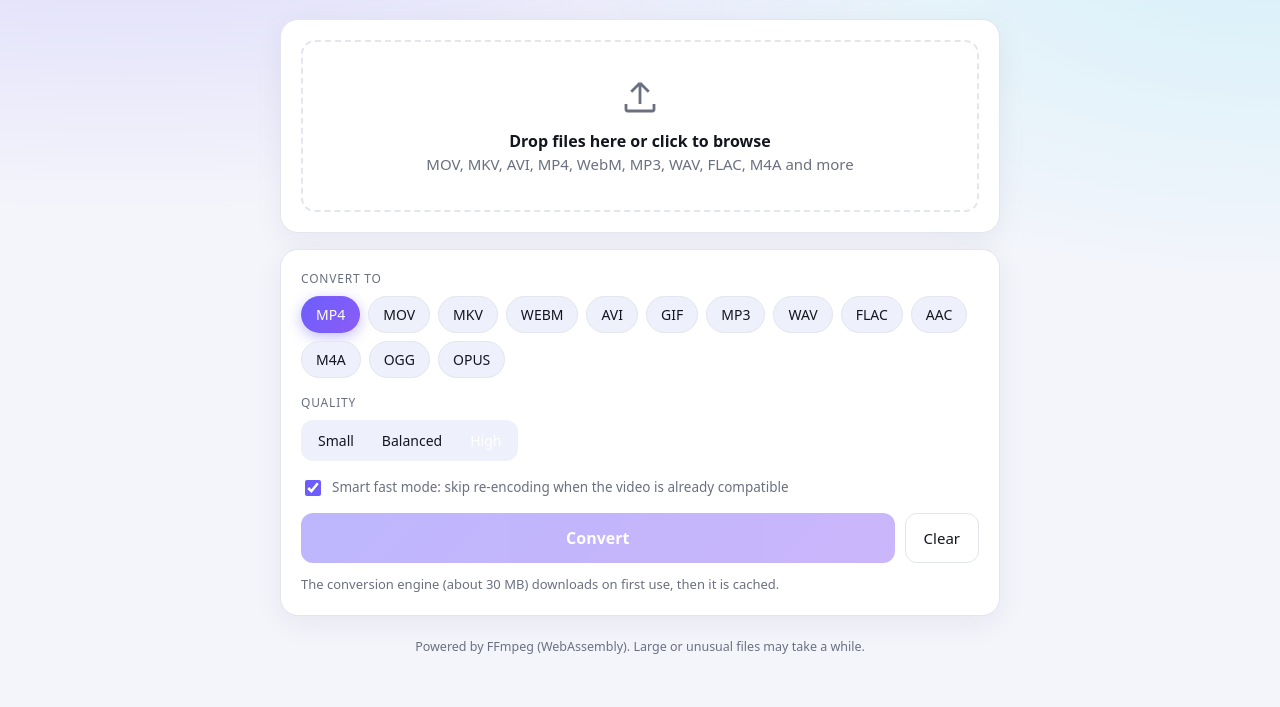
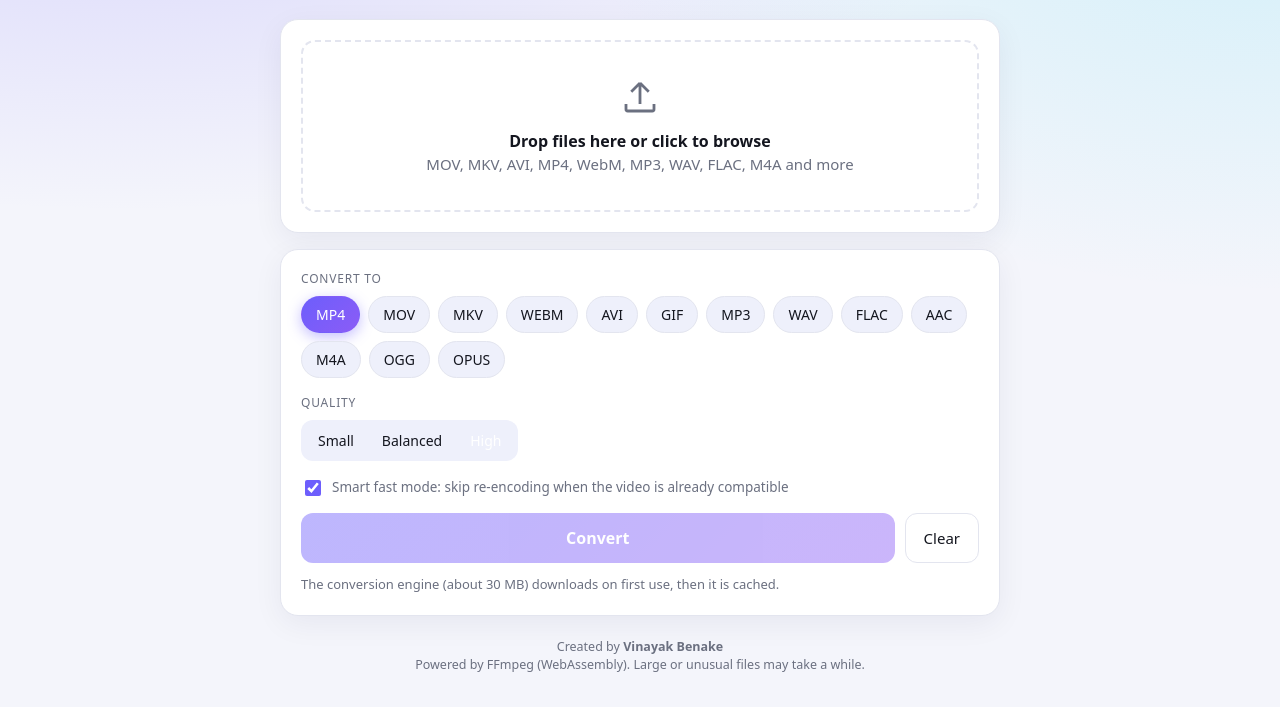
Before and after one commit to benakevinayak-debug/Media-converter, a plain HTML site: page index.html in a window 1280 px wide. Shown: the part 107-814 px from the top of the page. Drawn offline with Linux system fonts and the light colour scheme.

Commit message:
Add files via upload

```diff
--- a/index.html
+++ b/index.html
@@ -2,8 +2,9 @@
 <html lang="en">
 <head>
 <meta charset="utf-8">
+<meta name="author" content="Vinayak Benake">
 <meta name="viewport" content="width=device-width, initial-scale=1">
-<title>MediaConvert</title>
+<title>MediaConvert by Vinayak Benake</title>
 <style>
 :root{--bg:#f4f5fb;--card:#fff;--tx:#14161f;--mu:#6b7080;--bd:#e3e5ef;--ac:#6d5efc;--ac2:#22d3ee;--ok:#16a34a;--er:#e11d48;--chip:#eef0fb}
 @media(prefers-color-scheme:dark){:root{--bg:#0d0f17;--card:#161926;--tx:#eceefa;--mu:#8e93a8;--bd:#262a3d;--chip:#1e2235}}
@@ -70,7 +71,7 @@ footer{text-align:center;color:var(--mu);font-size:12.5px;margin-top:22px}
 </div>
 
 <div class="card" id="list" hidden></div>
-<footer>Powered by FFmpeg (WebAssembly). Large or unusual files may take a while.</footer>
+<footer>Created by <b>Vinayak Benake</b><br>Powered by FFmpeg (WebAssembly). Large or unusual files may take a while.</footer>
 </div>
 
 <script src="https://cdn.jsdelivr.net/npm/@ffmpeg/ffmpeg@0.12.10/dist/umd/ffmpeg.js"></script>
```
